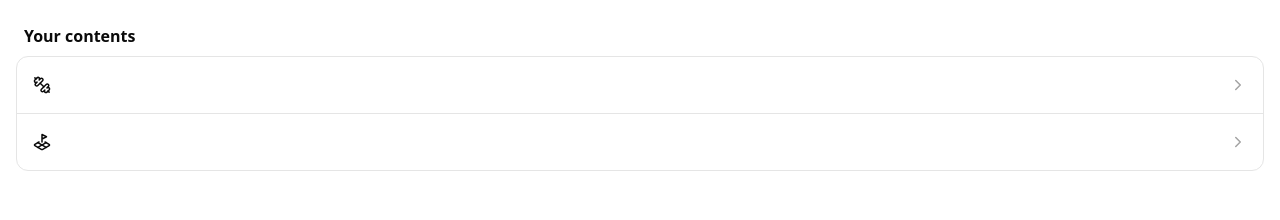
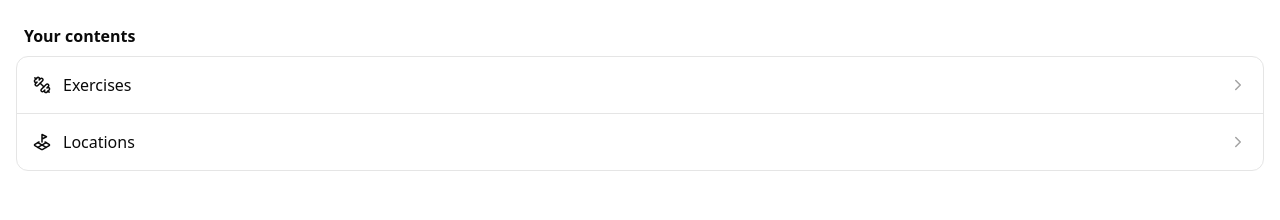
Before and after one commit to kazuito/phenic, a Next.js app: page /contents in a window 1280 px wide. Shown: the top 220 px of the page. Built offline with nearby package versions, Linux system fonts and the light colour scheme.

Commit message:
fix error

```diff
--- a/next.config.mjs
+++ b/next.config.mjs
@@ -8,6 +8,9 @@ const nextConfig = {
       },
     ],
   },
+  experimental: {
+    serverActions: true,
+  },
 };
 
 export default nextConfig;
--- a/src/app/contents/page.tsx
+++ b/src/app/contents/page.tsx
@@ -10,12 +10,12 @@ const Page = () => {
       <ListMenu>
         <ListMenuGroup title="Your contents">
           <ListMenuItem
-            title="Exercises"
+            heading="Exercises"
             iconName="Dumbbell"
             href="/contents/exercises"
           />
           <ListMenuItem
-            title="Locations"
+            heading="Locations"
             iconName="LandPlot"
             href="/contents/locations"
           />
--- a/src/app/settings/profile/page.tsx
+++ b/src/app/settings/profile/page.tsx
@@ -1,3 +1,5 @@
+"use server";
+
 import PageHeader from "@/components/PageHeader";
 import { Button } from "@/components/ui/button";
 import { Avatar, AvatarFallback, AvatarImage } from "@/components/ui/avatar";
```
